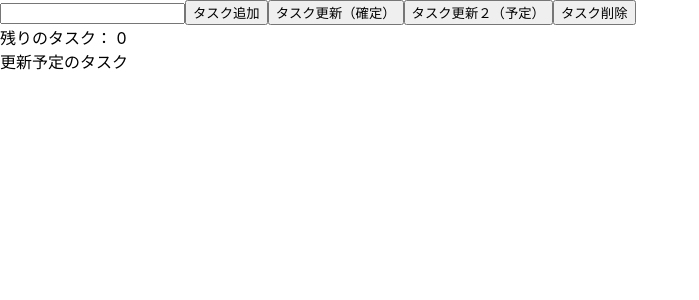
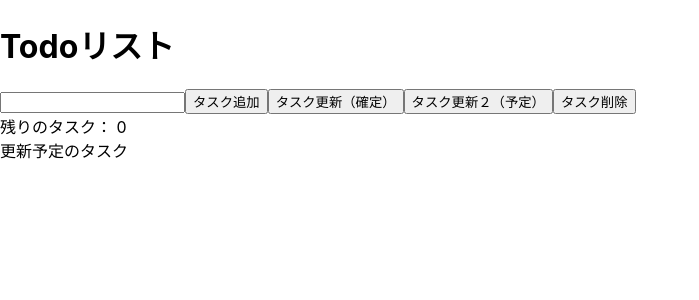
Before and after one commit to project-sa-git/react-tutorial-todo, a React (Create React App) app: page / in a window 1280 px wide. Shown: the top 300 px of the page, without its empty margins (0-699 px from the left). Built offline with nearby package versions, Linux system fonts and the light colour scheme; the HTML template or start-up script is replaced by a standard one.

Commit message:
タイトル追加

```diff
--- a/src/App.js
+++ b/src/App.js
@@ -39,6 +39,7 @@ function App() {
   };
   return (
     <>
+      <h1>Todoリスト</h1>
       {/* TodoList: todosをまとめたコンポーネント */}
       <TodoList todos={todos} toggleTodo={toggleTodo} />
       <input type="text" ref={todoNameRef} />
```
